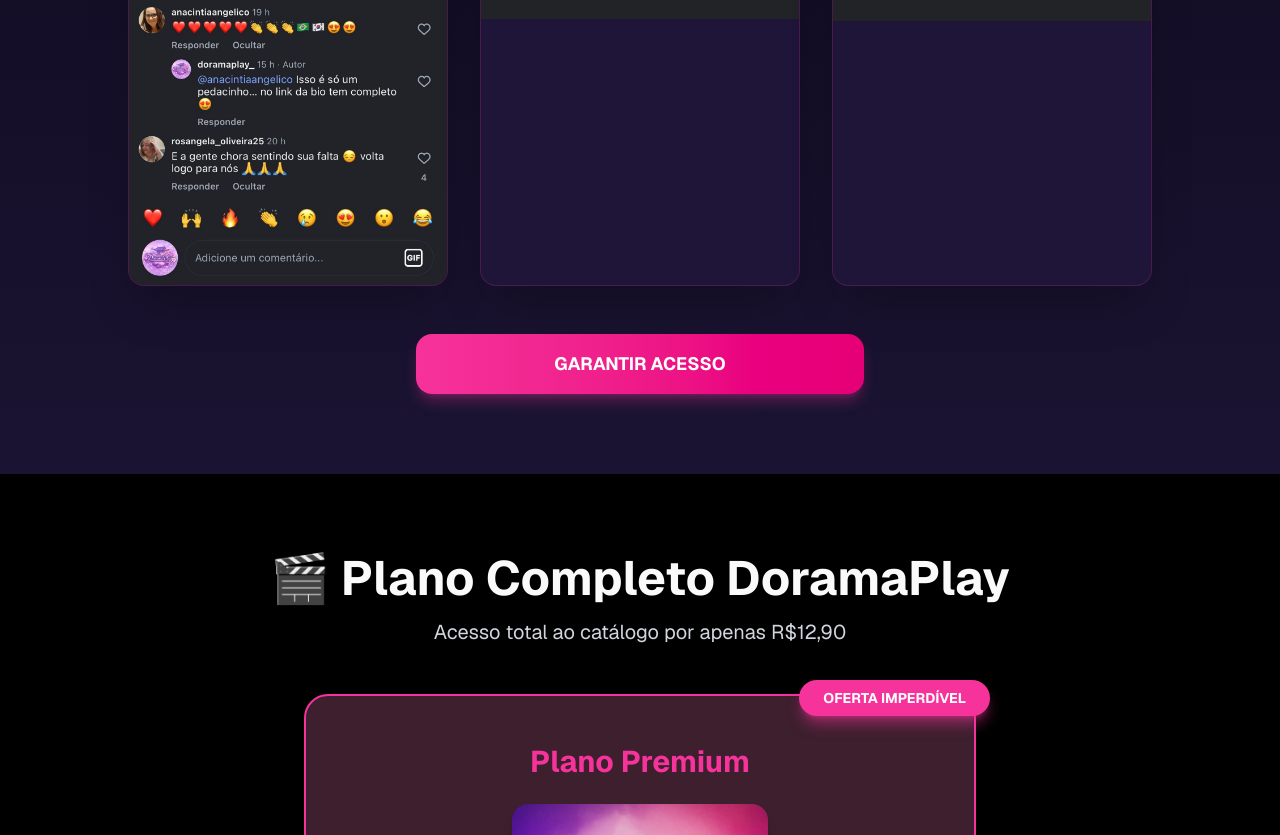
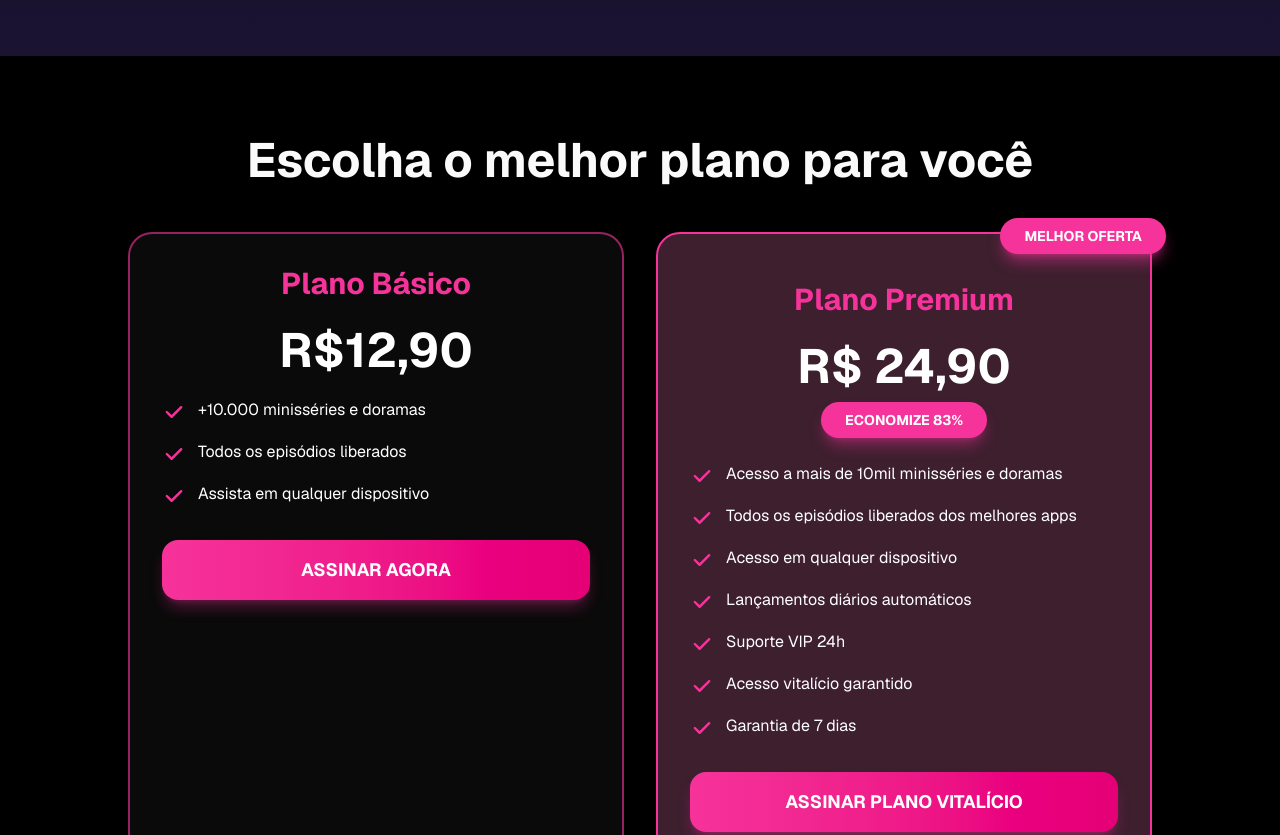
Before and after one commit to GabrielBelitardo/DoramaPlay-Copia, a Next.js app: page / in a window 1280 px wide. Shown: the part 4000-4835 px from the top of the page. Built offline with nearby package versions, Linux system fonts and the light colour scheme.

Commit message:
feat: restructure plans with Basic and Premium tiers
Restore plan structure with descriptions, remove feature images,
and maintain correct checkout links.

```diff
--- a/app/page.tsx
+++ b/app/page.tsx
@@ -326,9 +326,6 @@ export default function DoramaPass() {
           <div className="grid md:grid-cols-2 gap-8 max-w-4xl mx-auto">
             {/* Combined Feature: Assista + Baixe */}
             <div className="group text-center bg-[#1e1538] rounded-3xl p-8 border-2 border-transparent hover:border-pink-500 transition-all duration-300 hover:scale-105 cursor-pointer">
-              <div className="mb-8">
-                <img src="/streaming-apps.jpeg" alt="Apps de Streaming" className="w-full h-auto rounded-xl shadow-lg" />
-              </div>
               <h3 className="text-2xl font-bold mb-4">Todos os benefícios do Básico</h3>
               <p className="text-gray-400 leading-relaxed text-sm">
                 Com nosso aplicativo, você pode curtir seus doramas favoritos na TV, celular, tablet ou computador. Salve seus títulos favoritos e sempre tenha algo para assistir, mesmo sem internet. A diversão não tem limites!
@@ -337,9 +334,6 @@ export default function DoramaPass() {
 
             {/* Pagamento Único Card */}
             <div className="group text-center bg-[#1e1538] rounded-3xl p-8 border-2 border-transparent hover:border-pink-500 transition-all duration-300 hover:scale-105 cursor-pointer flex flex-col justify-center">
-              <div className="mb-8">
-                <img src="/phone-dublado-legendado.png" alt="Phone Mockup" className="w-full h-auto rounded-lg shadow-lg" />
-              </div>
               <h3 className="text-2xl font-bold mb-4">Pagamento Único, Sem Mensalidades</h3>
               <p className="text-gray-400 leading-relaxed text-sm">
                 Pague apenas uma vez e aproveite o acesso ilimitado a todos os doramas, sem surpresas de mensalidades. Acesso vitalício para maratonar sem limites!
@@ -397,36 +391,16 @@ export default function DoramaPass() {
       {/* Pricing Section */}
       <section id="pricing" className="py-20 px-4 bg-black">
         <div className="container mx-auto max-w-5xl">
-          <h2 className="text-4xl md:text-5xl font-bold text-center mb-4">🎬 Plano Completo DoramaPlay</h2>
-          <p className="text-center text-gray-300 text-xl mb-12">Acesso total ao catálogo por apenas R$12,90</p>
+          <h2 className="text-4xl md:text-5xl font-bold text-center mb-12">Escolha o melhor plano para você</h2>
 
-          <div className="flex justify-center max-w-2xl mx-auto">
-            <div className="w-full bg-[#3d1f2e] rounded-3xl p-8 border-2 border-pink-500 relative transition-all duration-500 hover:shadow-[0_0_30px_rgba(236,72,153,0.5)]">
-              <div className="absolute -top-4 -right-4">
-                <div className="bg-pink-500 text-white px-6 py-2 rounded-full font-bold text-sm shadow-lg shadow-pink-500/50 uppercase">
-                  OFERTA IMPERDÍVEL
-                </div>
-              </div>
-
-              <h3 className="text-3xl font-bold mb-6 mt-4 text-pink-500 text-center">Plano Premium</h3>
-
-              <div className="mb-6 flex justify-center">
-                <img
-                  src="/doramas-promo.jpg"
-                  alt="Doramas e Mini Séries"
-                  className="w-64 h-64 object-cover rounded-xl shadow-lg"
-                />
-              </div>
+          <div className="grid md:grid-cols-2 gap-8 max-w-5xl mx-auto">
+            {/* Plano Básico */}
+            <div className="bg-[#0a0a0a] rounded-3xl p-8 border-2 border-pink-500/60 transition-all duration-500 hover:border-pink-500 order-2 md:order-1">
+              <h3 className="text-3xl font-bold mb-6 text-pink-500 text-center">Plano Básico</h3>
 
               <div className="mb-6 text-center">
                 <div className="mb-2">
-                  <span className="text-3xl font-bold text-red-500 line-through">R$ 34,90</span>
-                </div>
-                <div className="mb-3">
-                  <span className="text-5xl font-bold text-white">R$ 12,90</span>
-                </div>
-                <div className="inline-block bg-pink-500 text-white px-6 py-2 rounded-full font-bold text-sm shadow-lg shadow-pink-500/40 uppercase">
-                  Economize 63%
+                  <span className="text-5xl font-bold text-white">R$12,90</span>
                 </div>
               </div>
 
@@ -439,7 +413,7 @@ export default function DoramaPass() {
                       clipRule="evenodd"
                     />
                   </svg>
-                  <span className="text-white">Todos os doramas mais famosos inclusos!</span>
+                  <span className="text-white">+10.000 minisséries e doramas</span>
                 </div>
 
                 <div className="flex items-start gap-3">
@@ -450,7 +424,7 @@ export default function DoramaPass() {
                       clipRule="evenodd"
                     />
                   </svg>
-                  <span className="text-white">Acesso prioritário a novidades</span>
+                  <span className="text-white">Todos os episódios liberados</span>
                 </div>
 
                 <div className="flex items-start gap-3">
@@ -461,7 +435,47 @@ export default function DoramaPass() {
                       clipRule="evenodd"
                     />
                   </svg>
-                  <span className="text-white">Suporte premium 24/7</span>
+                  <span className="text-white">Assista em qualquer dispositivo</span>
+                </div>
+              </div>
+
+              <a
+                href="https://doramapremium.mycartpanda.com/checkout/205314747:1"
+                className="block w-full bg-gradient-to-r from-pink-500 to-pink-600 hover:from-pink-600 hover:to-pink-700 text-white font-bold py-4 text-lg rounded-xl transition-all duration-300 text-center uppercase shadow-lg shadow-pink-500/30"
+              >
+                ASSINAR AGORA
+              </a>
+            </div>
+
+            {/* Plano Premium */}
+            <div className="bg-[#3d1f2e] rounded-3xl p-8 border-2 border-pink-500 relative transition-all duration-500 hover:shadow-[0_0_30px_rgba(236,72,153,0.5)] order-1 md:order-2">
+              <div className="absolute -top-4 -right-4">
+                <div className="bg-pink-500 text-white px-6 py-2 rounded-full font-bold text-sm shadow-lg shadow-pink-500/50 uppercase">
+                  MELHOR OFERTA
+                </div>
+              </div>
+
+              <h3 className="text-3xl font-bold mb-6 mt-4 text-pink-500 text-center">Plano Premium</h3>
+
+              <div className="mb-6 text-center">
+                <div className="mb-3">
+                  <span className="text-5xl font-bold text-white">R$ 24,90</span>
+                </div>
+                <div className="inline-block bg-pink-500 text-white px-6 py-2 rounded-full font-bold text-sm shadow-lg shadow-pink-500/40 uppercase">
+                  Economize 83%
+                </div>
+              </div>
+
+              <div className="space-y-4 mb-8">
+                <div className="flex items-start gap-3">
+                  <svg className="w-6 h-6 text-pink-500 mt-0.5 flex-shrink-0" fill="currentColor" viewBox="0 0 20 20">
+                    <path
+                      fillRule="evenodd"
+                      d="M16.707 5.293a1 1 0 010 1.414l-8 8a1 1 0 01-1.414 0l-4-4a1 1 0 011.414-1.414L8 12.586l7.293-7.293a1 1 0 011.414 0z"
+                      clipRule="evenodd"
+                    />
+                  </svg>
+                  <span className="text-white">Acesso a mais de 10mil minisséries e doramas</span>
                 </div>
 
                 <div className="flex items-start gap-3">
@@ -472,7 +486,7 @@ export default function DoramaPass() {
                       clipRule="evenodd"
                     />
                   </svg>
-                  <span className="text-white">Acesso imediato via WhatsApp e e-mail</span>
+                  <span className="text-white">Todos os episódios liberados dos melhores apps</span>
                 </div>
 
                 <div className="flex items-start gap-3">
@@ -483,7 +497,7 @@ export default function DoramaPass() {
                       clipRule="evenodd"
                     />
                   </svg>
-                  <span className="text-white">Download para assistir offline</span>
+                  <span className="text-white">Acesso em qualquer dispositivo</span>
                 </div>
 
                 <div className="flex items-start gap-3">
@@ -494,7 +508,7 @@ export default function DoramaPass() {
                       clipRule="evenodd"
                     />
                   </svg>
-                  <span className="text-white">Até 4 telas simultâneas</span>
+                  <span className="text-white">Lançamentos diários automáticos</span>
                 </div>
 
                 <div className="flex items-start gap-3">
@@ -505,7 +519,7 @@ export default function DoramaPass() {
                       clipRule="evenodd"
                     />
                   </svg>
-                  <span className="text-white">Acesso vitalício</span>
+                  <span className="text-white">Suporte VIP 24h</span>
                 </div>
 
                 <div className="flex items-start gap-3">
@@ -516,7 +530,18 @@ export default function DoramaPass() {
                       clipRule="evenodd"
                     />
                   </svg>
-                  <span className="text-white">Pagamento único</span>
+                  <span className="text-white">Acesso vitalício garantido</span>
+                </div>
+
+                <div className="flex items-start gap-3">
+                  <svg className="w-6 h-6 text-pink-500 mt-0.5 flex-shrink-0" fill="currentColor" viewBox="0 0 20 20">
+                    <path
+                      fillRule="evenodd"
+                      d="M16.707 5.293a1 1 0 010 1.414l-8 8a1 1 0 01-1.414 0l-4-4a1 1 0 011.414-1.414L8 12.586l7.293-7.293a1 1 0 011.414 0z"
+                      clipRule="evenodd"
+                    />
+                  </svg>
+                  <span className="text-white">Garantia de 7 dias</span>
                 </div>
               </div>
 
@@ -526,8 +551,6 @@ export default function DoramaPass() {
               >
                 ASSINAR PLANO VITALÍCIO
               </a>
-
-              <p className="text-center text-gray-400 text-sm mt-4">🛡 Garantia de 7 dias</p>
             </div>
           </div>
         </div>
```
